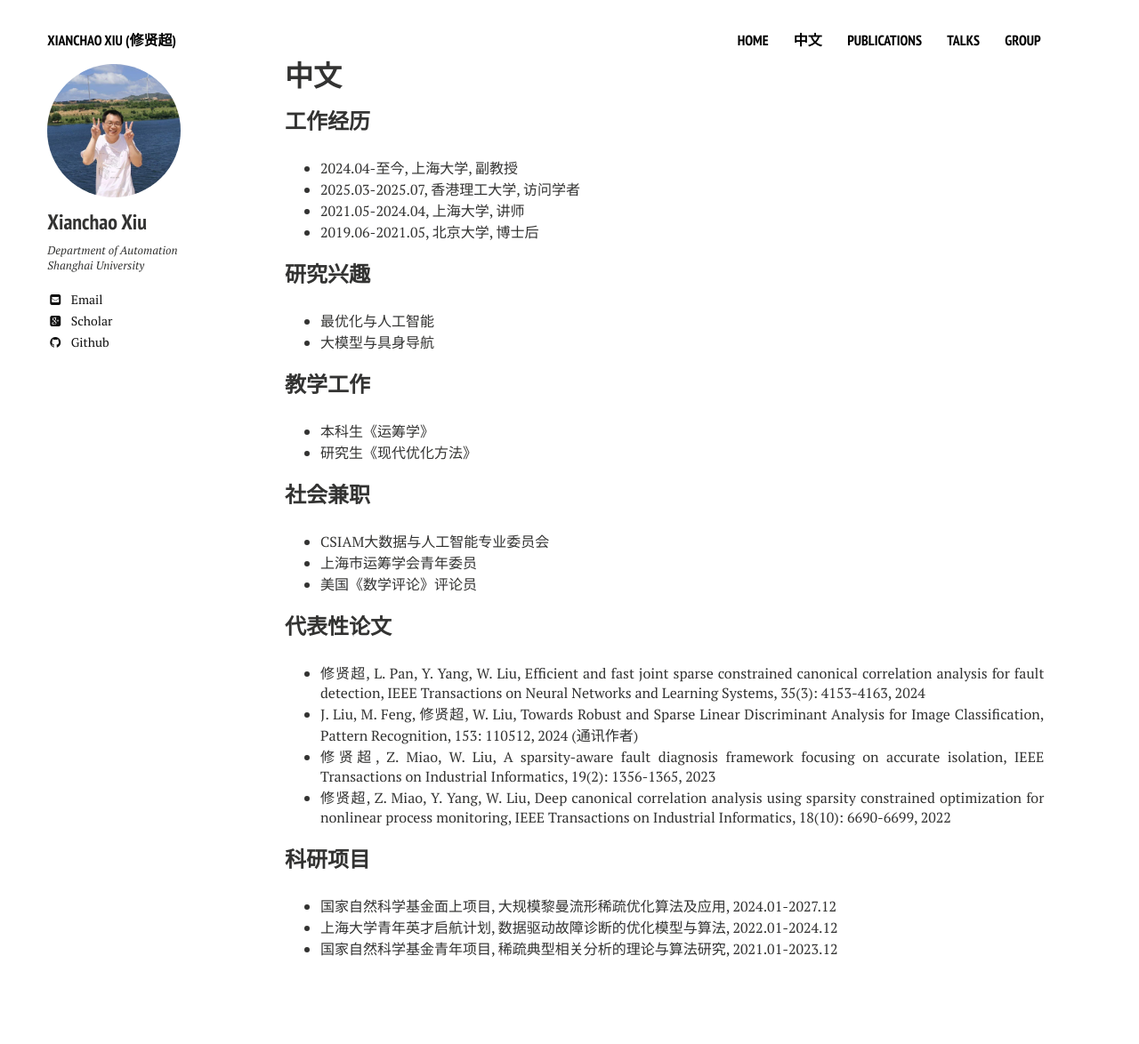
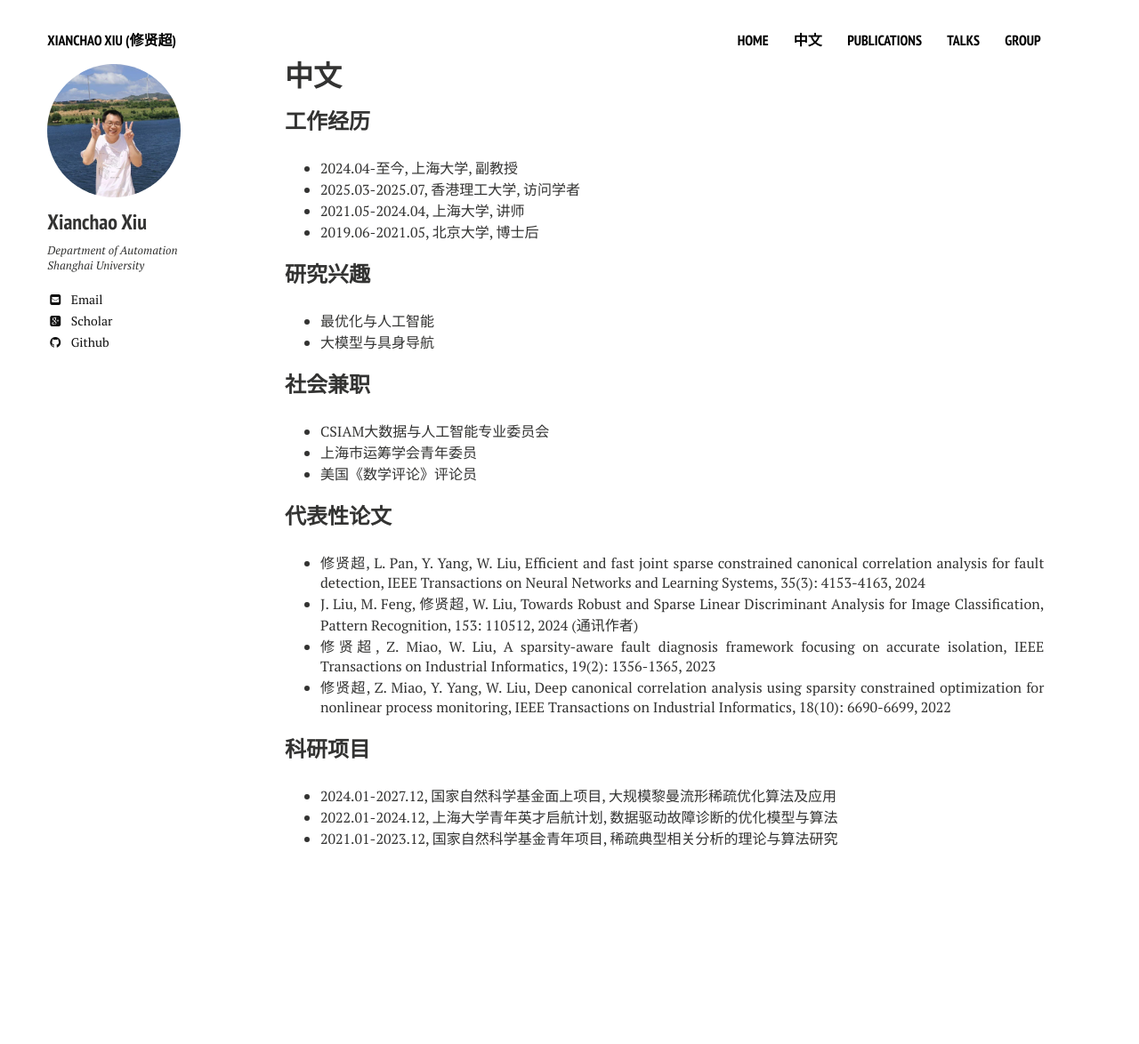
Before and after one commit to xianchaoxiu/xianchaoxiu.github.io, a Jekyll site: the page built from 中文/index.md, in a window 1280 px wide. Shown: the whole page at 89% size. Built offline with Jekyll 4.4.1, drawn with Linux system fonts in a browser that asks for light colours; nearby versions of some CDN libraries; after the commit the page ends 1050 px from its top, so only the background shows below that.

Commit message:
Update index.md

```diff
--- a/中文/index.md
+++ b/中文/index.md
@@ -19,10 +19,6 @@ share: false
 * 大模型与具身导航 <br>
 
 
-### 教学工作
-* 本科生《运筹学》 <br>
-* 研究生《现代优化方法》 <br>
-
 ### 社会兼职
 * CSIAM大数据与人工智能专业委员会 <br>
 * 上海市运筹学会青年委员 <br>
@@ -38,6 +34,6 @@ share: false
 
 
 ### 科研项目
-* 国家自然科学基金面上项目, 大规模黎曼流形稀疏优化算法及应用, 2024.01-2027.12 <br>
-* 上海大学青年英才启航计划, 数据驱动故障诊断的优化模型与算法, 2022.01-2024.12 <br>
-* 国家自然科学基金青年项目, 稀疏典型相关分析的理论与算法研究, 2021.01-2023.12 <br>
+* 2024.01-2027.12, 国家自然科学基金面上项目, 大规模黎曼流形稀疏优化算法及应用 <br>
+* 2022.01-2024.12, 上海大学青年英才启航计划, 数据驱动故障诊断的优化模型与算法 <br>
+* 2021.01-2023.12, 国家自然科学基金青年项目, 稀疏典型相关分析的理论与算法研究 <br>
```
